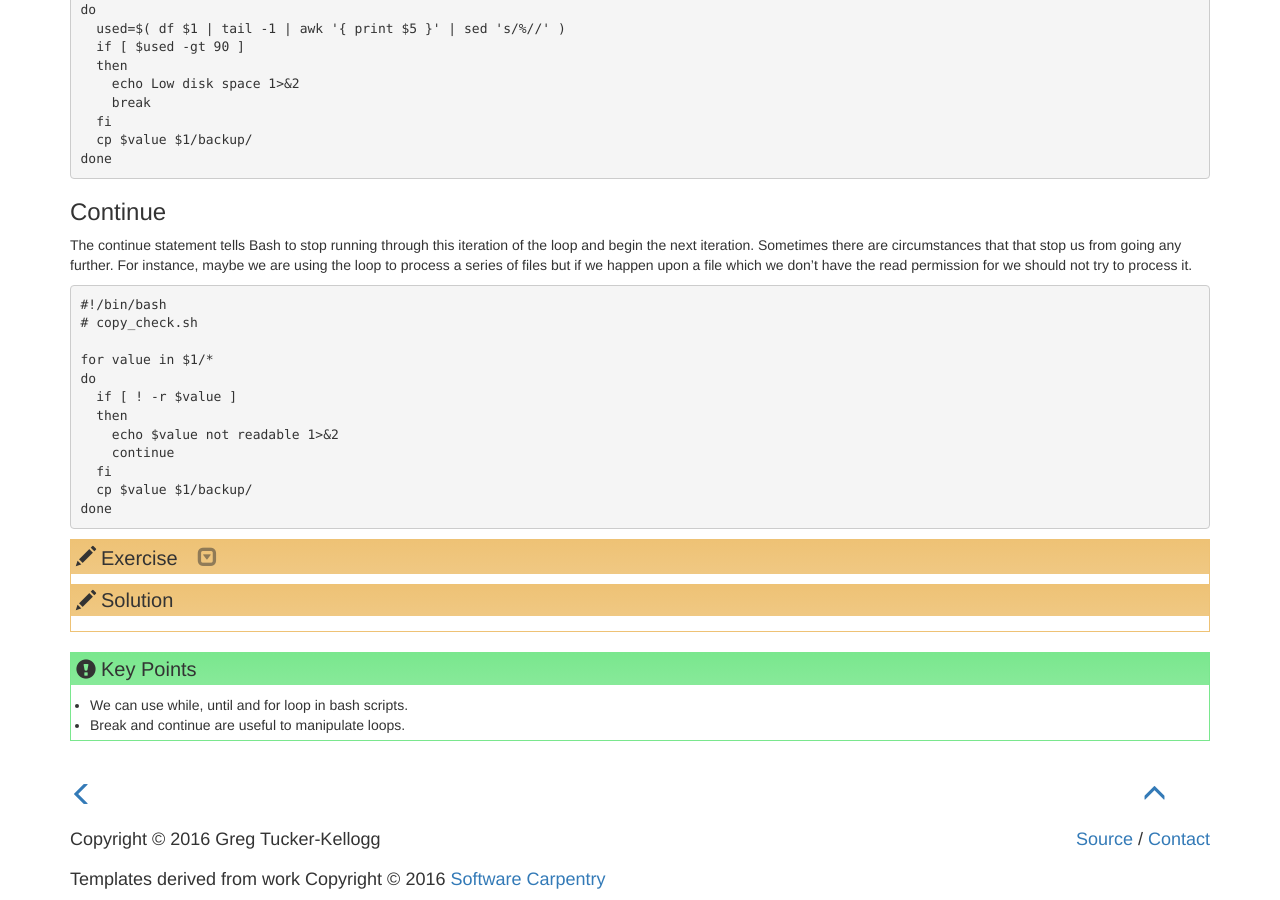
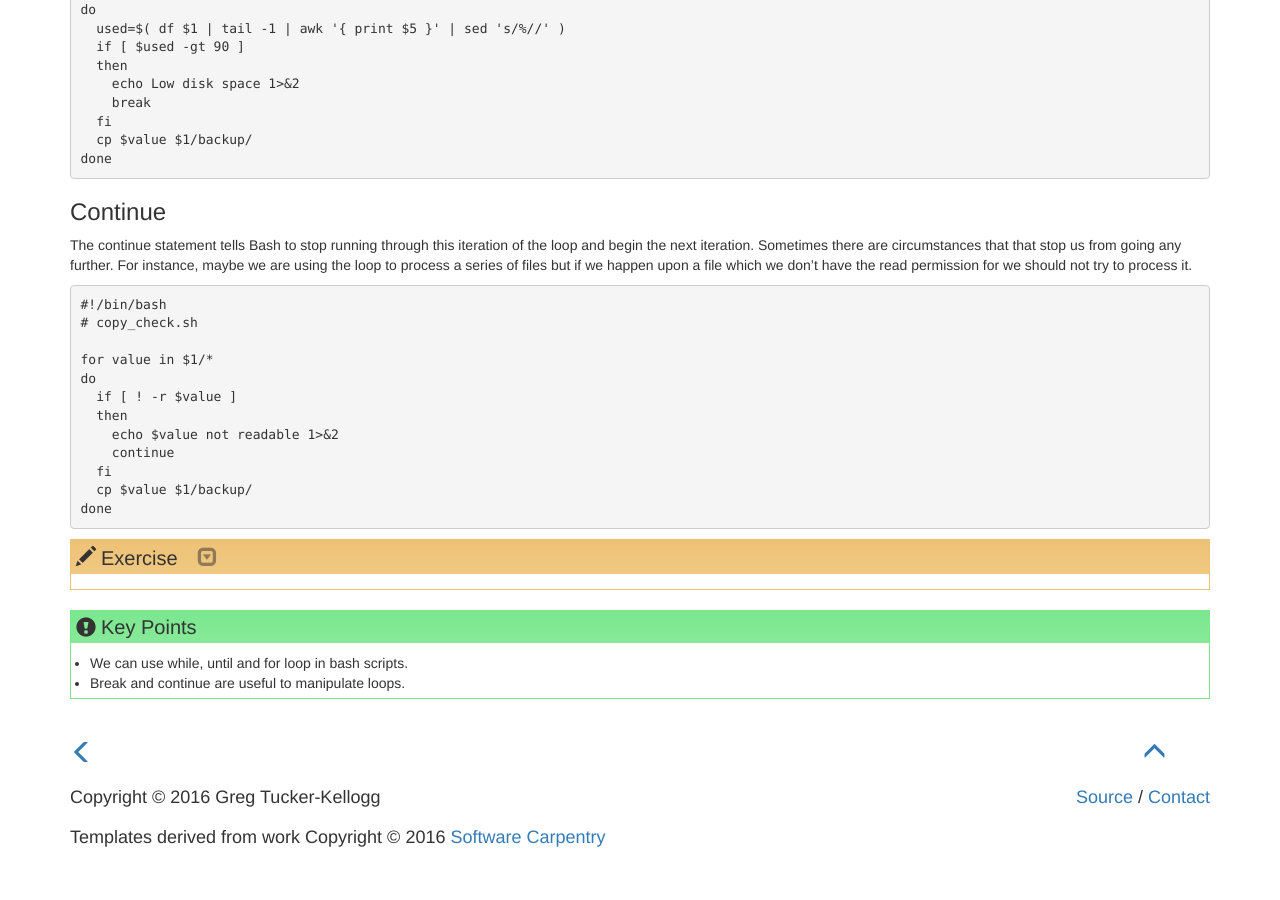
Before and after one commit to GTK-lab/bash, a Jekyll site: the page built from _episodes/05-loops.md, in a window 1280 px wide and 900 px high, scrolled down 3853 px. Built offline with Jekyll 4.4.1, drawn with Linux system fonts in a browser that asks for light colours; after the commit the page ends 4711 px from its top, so only the background shows below that.

Commit message:
Change format

```diff
--- a/_episodes/05-loops.md
+++ b/_episodes/05-loops.md
@@ -198,7 +198,7 @@ done
 >
 > 2. Prints all the integers in the range and whether it is a even or odd number.
 >
-> ## Solution
+> > ## Solution
 > >
 > > Hint:
 > >
```
Also changed, not shown: _episodes/04-ifcondition.md (+1 -1 lines).
